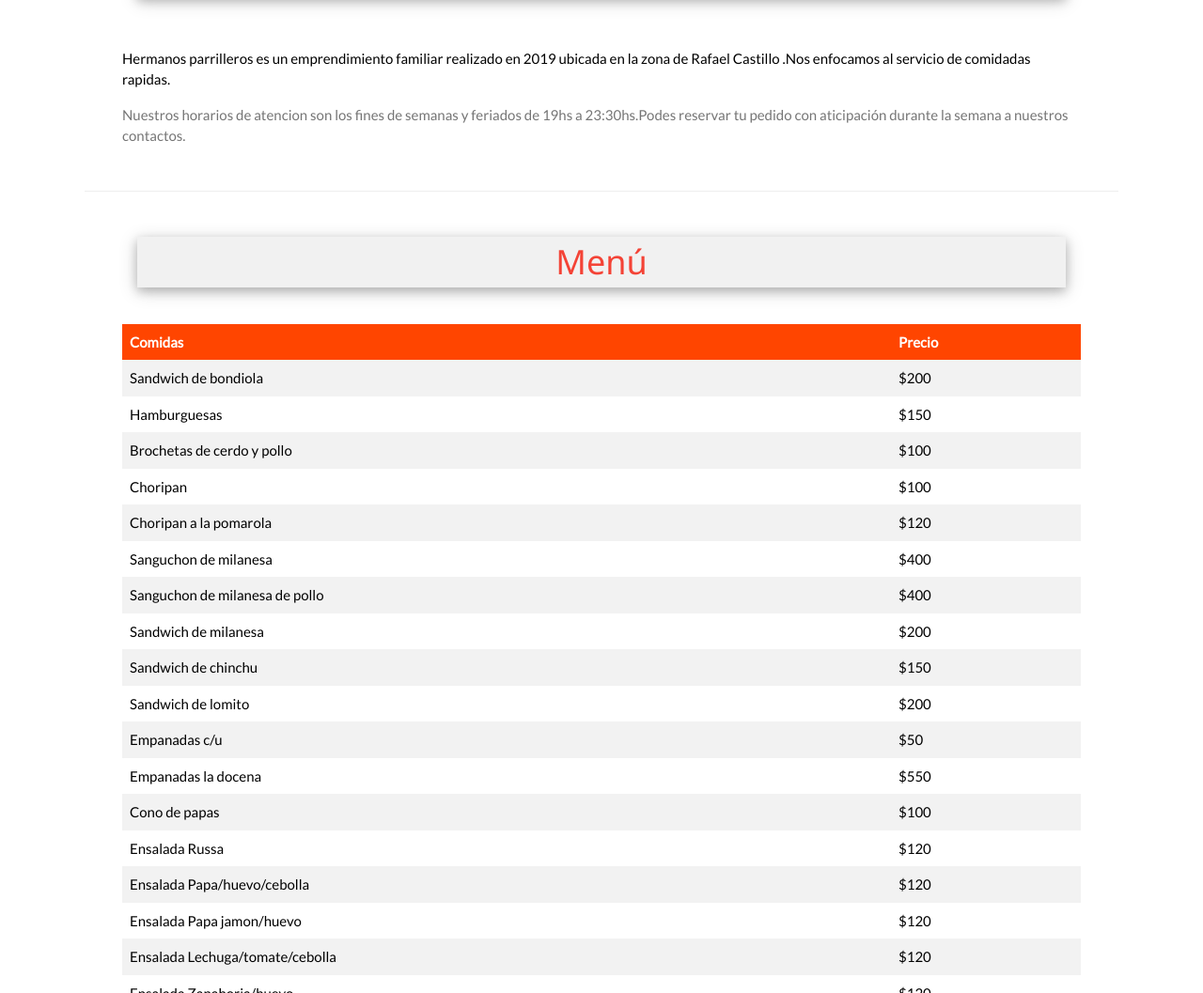
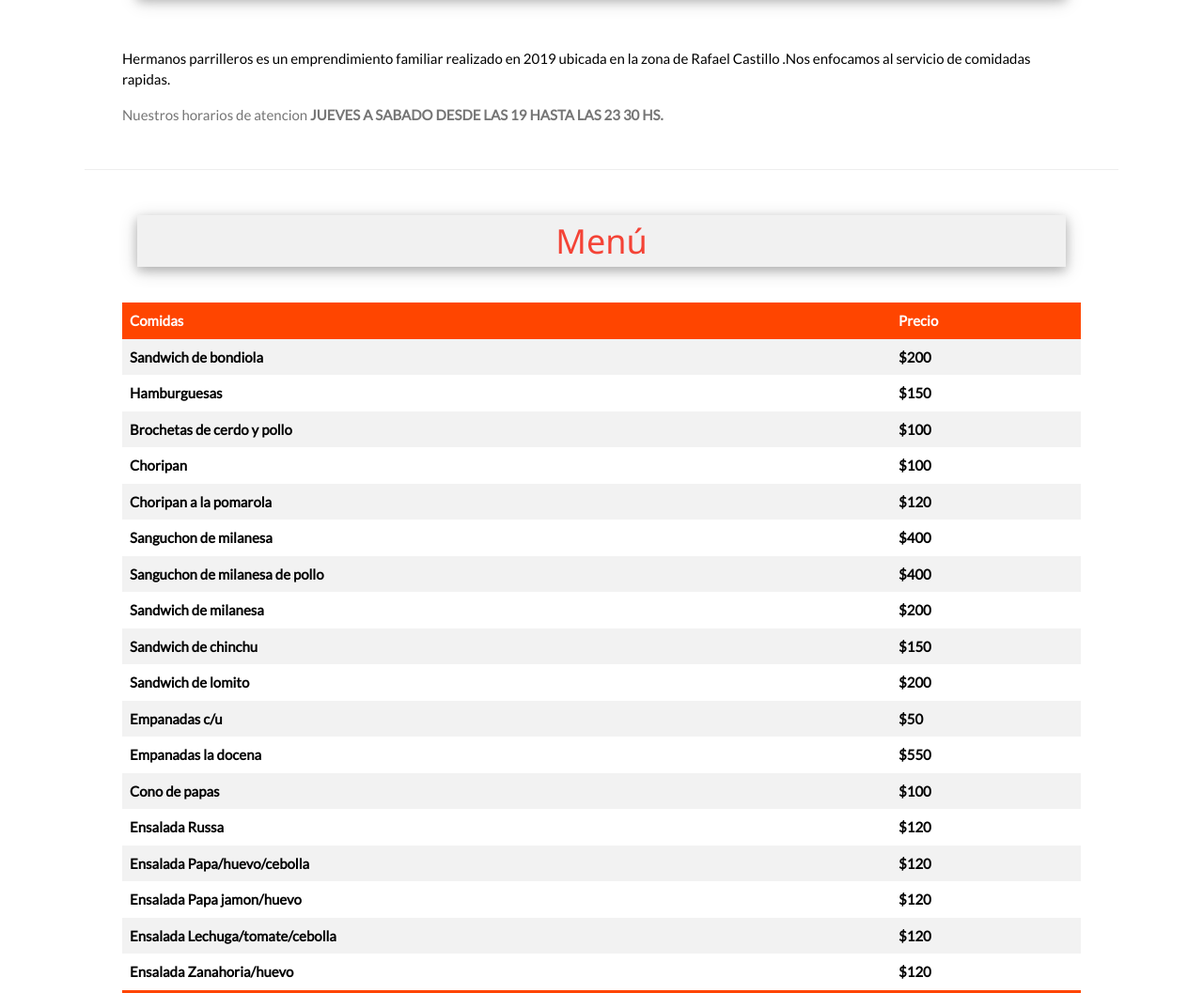
Before and after one commit to cristianmedina23/hermanosparrilleros, a plain HTML site: page index.html in a window 1280 px wide. Shown: the part 1109-2166 px from the top of the page at 94% size. Drawn offline with nearby package versions, Linux system fonts and the light colour scheme.

Commit message:
nuevos horario de atencion

```diff
--- a/index.html
+++ b/index.html
@@ -138,7 +138,7 @@ body {font-family: "Lato", sans-serif}
       <h1 class="w3-center w3-container w3-card-4 w3-light-grey w3-text-red w3-margin">Nosotros</h1><br>
 
       <p >Hermanos parrilleros es un emprendimiento familiar realizado en 2019 ubicada en la zona de Rafael Castillo .Nos enfocamos al servicio de comidadas rapidas. <span class="w3-tag w3-light-grey"></span> </p>
-      <p class="w3-text-grey w3-hide-medium">Nuestros horarios de atencion son los fines de semanas y feriados de 19hs a 23:30hs.Podes reservar tu pedido con aticipación durante la semana a nuestros contactos.</p>
+      <p class="w3-text-grey w3-hide-medium">Nuestros horarios de atencion  <b>JUEVES A SABADO DESDE LAS 19 HASTA LAS 23 30 HS.</p>
     </div>
   </div>
 
@@ -345,7 +345,7 @@ th {
     <td>
 
 
-$450
+$550
 
 
  </td>
@@ -353,7 +353,7 @@ $450
     <tr>
     <td> 3 Sandwich de bondiola + gaseosa(manaos) </td>
     <td>
-$590
+$650
 </td>
 
   </tr>
@@ -362,7 +362,7 @@ $590
     <td>
 
 
-$700
+$750
 
 </td>
 
```
